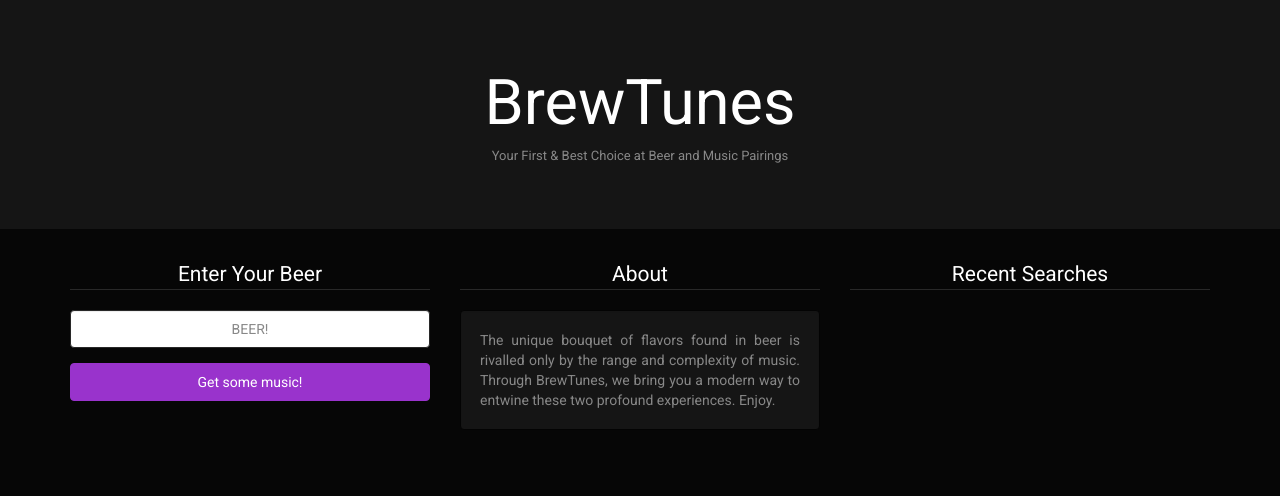
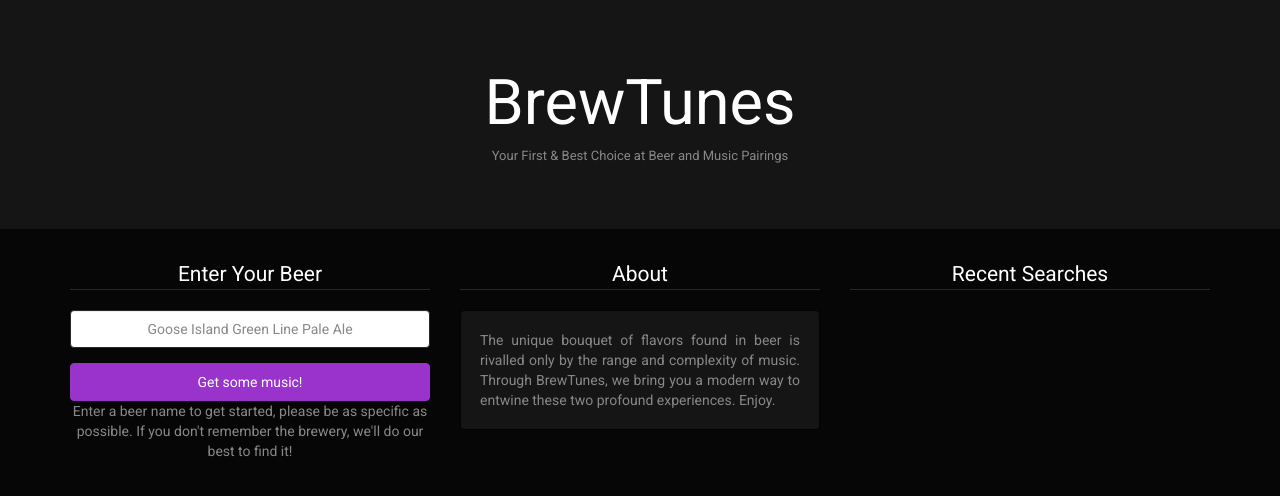
Before and after one commit to a-ashbeck/BrewTunes, a PHP site: page / in a window 1280 px wide. Shown: the top 496 px of the page. Run offline with PHP 8.4, Linux system fonts and the light colour scheme; some libraries are stand-ins or nearby versions.

Commit message:
Adds instructions and comments

```diff
--- a/assets/javascript/app.js
+++ b/assets/javascript/app.js
@@ -9,7 +9,7 @@ var config = {
 firebase.initializeApp(config);
 // reference firebase database
 var database = firebase.database();
-// some global variables
+// globl variables for the beers and playlists
 var input = '';
 var beerID = '';
 var beerName = '';
@@ -20,77 +20,94 @@ var playlistURL = '';
 var playlistName = '';
 var searches = {};
 
+//hide the playlist
 function hidePlaylist() {
     $('#playlist').hide();
     playlistURL = '';
 }
 
+//hide the loading animation
 function hideLoad() {
     $('#load').hide();
 }
 
+//hide the No Beer error message until it is needed
 function hideNoBeerFoundError() {
     $('#no-beer-error').hide();
 }
 
+//hide the invalid character error message until it is needed
 function hideInvalidCharacterError() {
     $('#invalid-character-error').hide();
 }
 
+//Display the playlist once it has been generated
 function showPlaylist() {
     $('#playlist').show();
 }
 
+//show the loading animation
 function showLoad() {
     $('#load').show();
 }
 
+//show the No Beer error if beer cannot be found
 function showNoBeerFoundError() {
     $('#no-beer-error').show();
 }
 
+//show the Invalid Character error if user inputs a non alphanumeric character
 function showInvalidCharacterError() {
     $('#invalid-character-error').show();
 }
 
+//resets the form back to the placeholder once a beer is input
 function resetFormField() {
     $('#input-beer').val('');
 }
 
+//sets the iframe for the playlist from spotify
 function setPlaylistURL() {
     $('iframe').attr('src', playlistURL);
 }
 
+//shows the name of the beer that was input
 function displayInputBeer() {
     $('#entered-beer').html(input);
 }
-// Untappd API
+// Untappd API Key
 var CLIENTID = 'A9F55BC3824C82CA5DC0FBC018240C4E61ED09A1';
 var CLIENTSECRET = '4C79983D9CBA23DE70A551F209EBAE2512A0BE8C';
 
+//returns the API's beer name when the user inputs a beer
 function initialQueryString(beerInput) {
     return 'search/beer?q=' + beerInput + '&';
 }
 
+//returns the API's beerID which is used on the API
 function specificQueryString(beerID) {
     return 'beer/info/' + beerID + '?';
 }
 
+//queries the untapped API when the user inputs a beer
 function queryURL(queryString) {
     return 'https://api.untappd.com/v4/' + queryString + 'client_id=' + CLIENTID + '&client_secret=' + CLIENTSECRET;
 }
 
+//Stops the beer loading animation
 function stopAnimate() {
     $('#loader').removeClass('is-animated');
     $('#form-row').show();
 }
 
+//Animates the beer glass while waiting for the API call
 function animate() {
     $('#loader').addClass('is-animated');
     $('#form-row').hide();
     return false;
 }
 
+//overarching function that prepares the site for new beer inputs
 function reset() {
     hidePlaylist();
     hideLoad();
@@ -99,6 +116,7 @@ function reset() {
 }
 $(document).on('ready', function() {
     reset();
+    //Prepares the site with the loading screen, beer glass animation, beer splay, and error meesages on page load
     $(document).on('click', '#submit', function() {
         reset(); // for subsequent searches
         input = $('#input-beer').val().trim();
@@ -118,6 +136,7 @@ $(document).on('ready', function() {
     });
 });
 
+//API call which takes the user input and finds that beer on the untapped API. Returns JSON data
 function fetchBeers() {
     $.ajax({
         type: 'GET',
@@ -138,6 +157,7 @@ function fetchBeers() {
     });
 }
 
+//API call which queries spotify for a playlist, using a ruby server as a proxy
 function fetchSpecificBeer() {
     $.ajax({
         type: 'GET',
@@ -152,6 +172,7 @@ function fetchSpecificBeer() {
         ratingCount = response.response.beer.rating_count;
         ratingScore = response.response.beer.rating_score;
         if (ratingCount && ratingScore) {
+            //object that holds the tiers of genres, which based on beer popularity, returns a playlist with a similar level of popularity
             var genreObject = {
                 genresTier1: ['country', 'rap', 'rock', 'pop', 'indie'],
                 genresTier2: ['bluegrass', 'hip-hop', 'classic rock', 'dance pop', 'Jazz'],
@@ -180,11 +201,13 @@ function fetchSpecificBeer() {
     });
 }
 
+//API call which queries spotify for a playlist, using a ruby server as a proxy
 function fetchPlaylist() {
     $.ajax({
         type: 'GET',
         url: 'https://rocky-island-57117.herokuapp.com/api/playlists?genre=' + genre,
         dataType: 'json'
+        //Returns playlist info, stops the loading animation, stores values in the Firebase database, and displays playlist
     }).done(function(response) {
         playlistName = response.name;
         playlistURL = response.external_urls.spotify.replace('http://open.', 'https://embed.');
@@ -202,12 +225,16 @@ function fetchPlaylist() {
         database.ref().push(searches);
     });
 }
+//Grabs the 10 most recent beer searches and their playlists
 database.ref().orderByChild('timestamp').limitToLast(10).on('child_added', function(childSnapshot, prevChildKey) {
     var recentBeer = childSnapshot.val().beerReturned;
     var recentPlaylist = childSnapshot.val().playlist;
     var tableRow = $('<tr>');
     var recentBeerCell = $('<td>').html(recentBeer);
     var recentPlaylistCell = $('<td>').html(recentPlaylist);
+    //Displays the last 10 searches
     tableRow.append(recentBeerCell).append(recentPlaylistCell);
     $('#beer-list').prepend(tableRow);
+    //Displays the most recent beer search as the placeholder text
+    $("#input-beer").attr("placeholder", recentBeer).focus().blur();
 });
--- a/assets/styles/style.css
+++ b/assets/styles/style.css
@@ -14,6 +14,10 @@ iframe {
 #scrolly {
     height: 250px;
     overflow-y: scroll !important;
+}
+
+#beer-instructions {
+    text-align: center;
 }
 
 /* loading screen */
--- a/index.html
+++ b/index.html
@@ -65,12 +65,16 @@
                         <legend class="text-center">Enter Your Beer</legend>
                         <div class="form-group">
                             <div class="col-lg-12">
-                                <input type="text" class="form-control" id="input-beer" placeholder="BEER!">
+                                <input type="text" class="form-control" id="input-beer" placeholder="Goose Island Green Line Pale Ale">
                             </div>
                         </div>
                         <div class="form-group">
                             <div class="col-lg-12">
                                 <button id="submit" type="submit" class="btn btn-info btn-block">Get some music!</button>
+                            </div>
+                        <div id="beer-instructions">
+                        	<div class="col-lg-12">
+                        		<p> Enter a beer name to get started, please be as specific as possible. If you don't remember the brewery, we'll do our best to find it! </p>
                             </div>
                         </div>
                     </fieldset>
```
